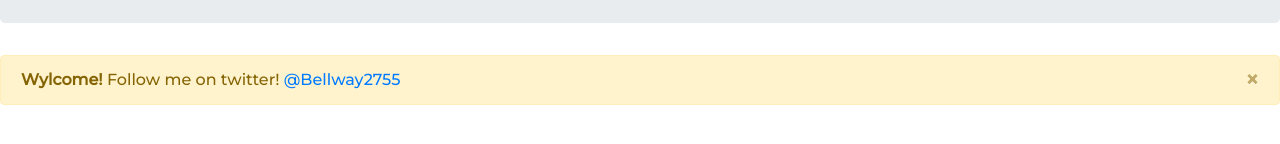
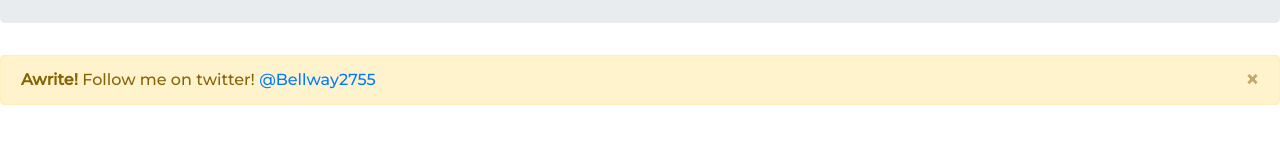
Before and after one commit to bellway2755/BELLWAYS, a plain HTML site: page bellway.html in a window 1280 px wide. Shown: the part 406-550 px from the top of the page. Drawn offline with nearby package versions, Linux system fonts and the light colour scheme.

Commit message:
Update bellway.html

```diff
--- a/bellway.html
+++ b/bellway.html
@@ -74,7 +74,7 @@
 
 </div>
 <div class="alert alert-warning alert-dismissible fade show" role="alert">
-  <strong>Wylcome!</strong> Follow me on twitter! <a href="https://twitter.com/Bellway2755">@Bellway2755</a>
+  <strong>Awrite!</strong> Follow me on twitter! <a href="https://twitter.com/Bellway2755">@Bellway2755</a>
   <button type="button" class="close" data-dismiss="alert" aria-label="Close">
     <span aria-hidden="true">&times;</span>
   </button>
```
